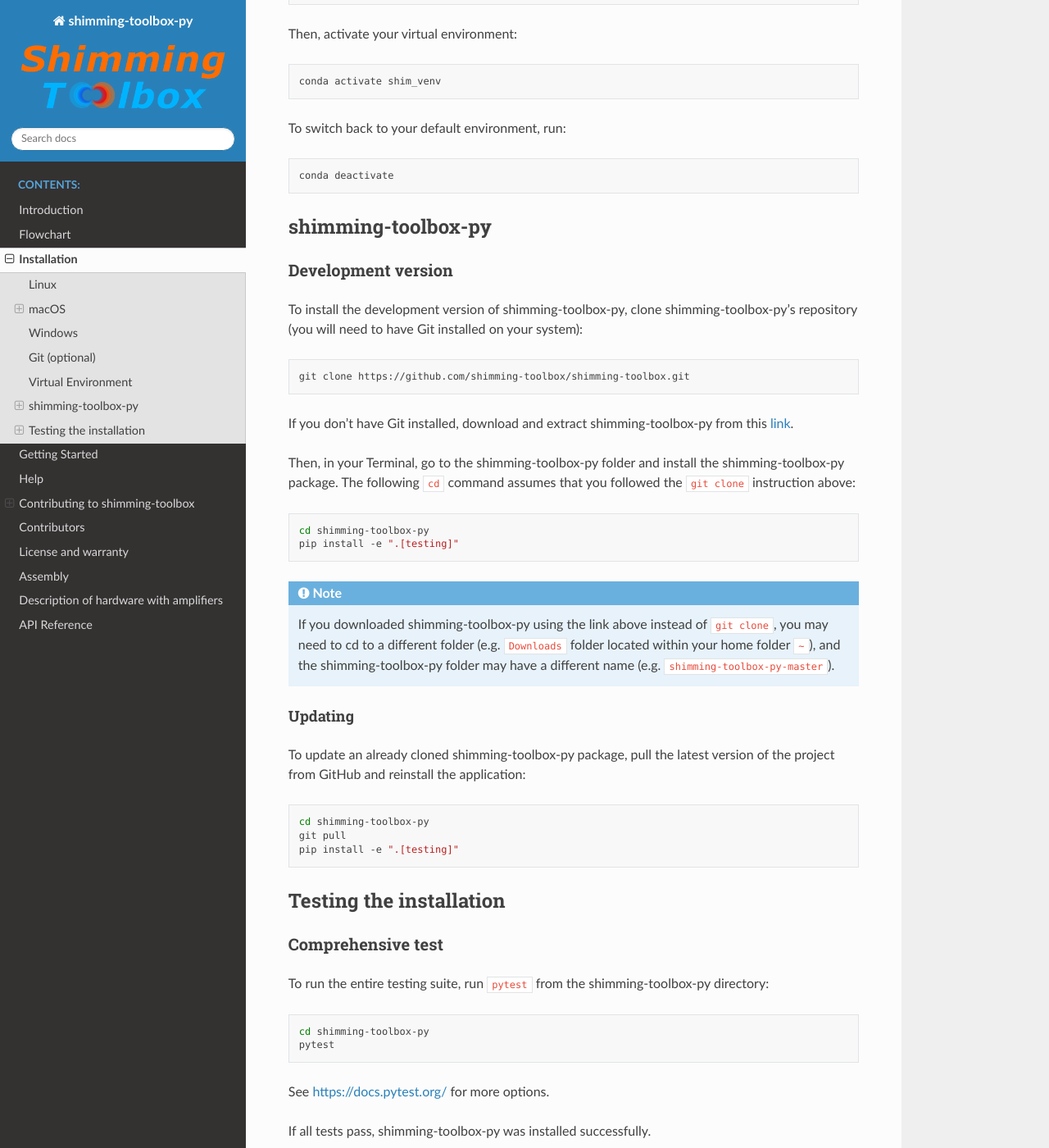
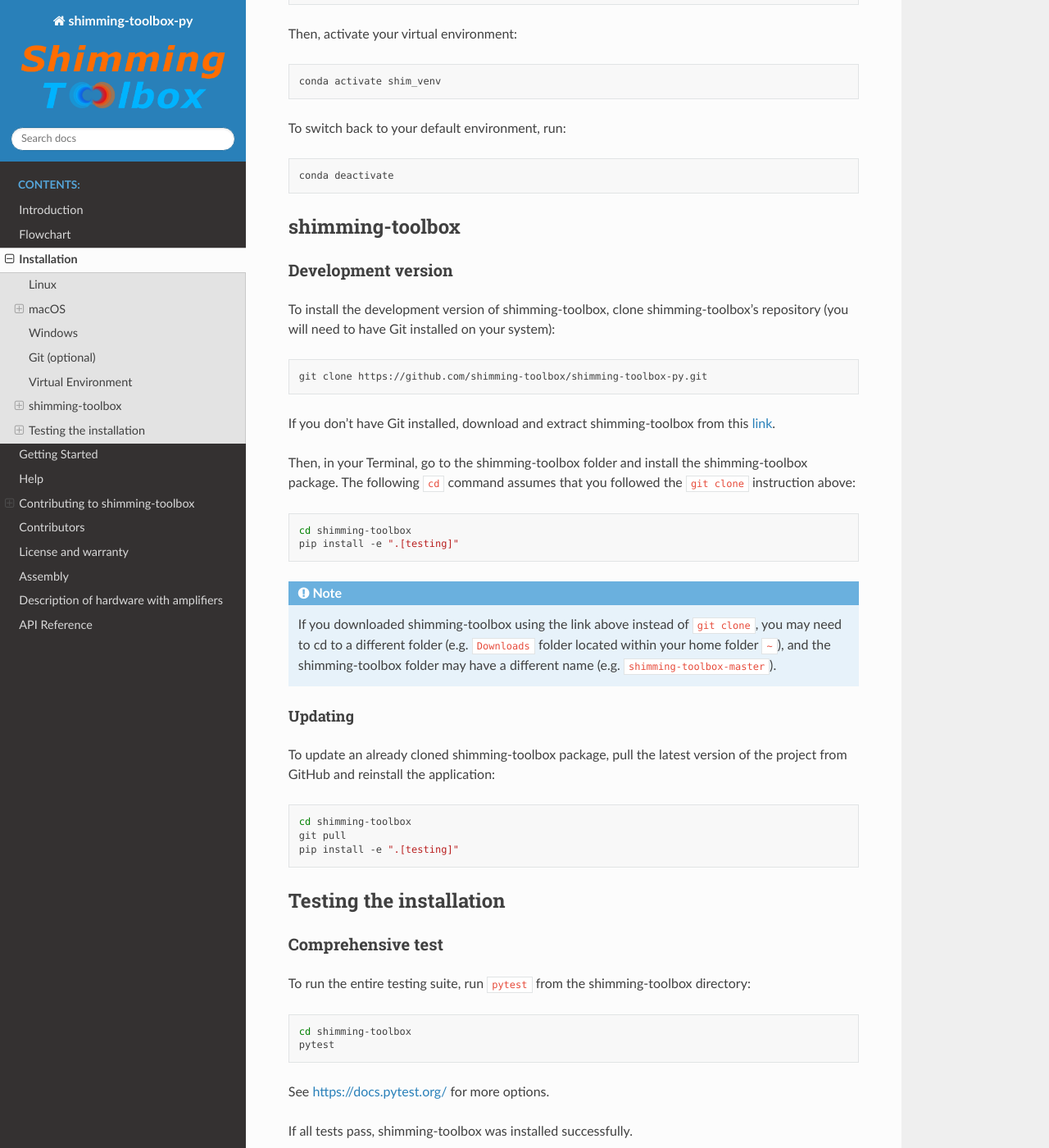
Before and after one commit to shimming-toolbox/shimming-toolbox, a Sphinx documentation site: the page built from docs/source/2_getting_started/1_installation.rst, in a window 1280 px wide and 1400 px high, scrolled down 2317 px. Shown: the whole window at 82% size. Built offline with Sphinx 7.4.7 and the Read the Docs theme 2.0.0, drawn with Linux system fonts in a browser that asks for light colours; some of the changed text lies outside the part shown.

```diff
--- a/docs/source/2_getting_started/1_installation.rst
+++ b/docs/source/2_getting_started/1_installation.rst
@@ -1,13 +1,13 @@
 Installation
 ============
 
-We recommend that shimming-toolbox-py be used with
+We recommend that shimming-toolbox be used with
 `Miniconda <https://conda.io/docs/glossary.html#miniconda-glossary>`__,
 a lightweight version of the `Anaconda
 distribution <https://www.anaconda.com/distribution/>`__. Miniconda is
 typically used to create virtual Python environments, which provides a
 separation of installation dependencies between different Python
-projects. Although it is possible to install shimming-toolbox-py without
+projects. Although it is possible to install shimming-toolbox without
 Miniconda or virtual environments, we only provide instructions for this
 recommended installation setup.
 
@@ -74,10 +74,10 @@ Windows
 -------
 
 .. NOTE ::
-   The shimming-toolbox-py installation instruction using the
+   The shimming-toolbox installation instruction using the
    Miniconda have only been tested for Windows 10. Older versions of
    Windows may not be compatible with the tools required to run
-   shimming-toolbox-py.
+   shimming-toolbox.
 
 To install Miniconda, go to the `Miniconda installation
 website <https://conda.io/miniconda.html>`__ and click on the Python 3.x
@@ -89,13 +89,13 @@ installation options, we recommend you use the default settings.
 Git (optional)
 --------------
 
-Git is a software version control system. Because shimming-toolbox-py is
+Git is a software version control system. Because shimming-toolbox is
 hosted on GitHub, a service that hosts Git repositories, having Git
 installed on your system allows you to download the most up-to-date
-development version of shimming-toolbox-py from a terminal, and also
+development version of shimming-toolbox from a terminal, and also
 allows you to contribute to the project if you wish to do so.
 
-Although an optional step (shimming-toolbox-py can also be downloaded
+Although an optional step (shimming-toolbox can also be downloaded
 other ways, see below), if you want to install Git, please follow
 instructions for your operating system on the `Git
 website <https://git-scm.com/downloads>`__.
@@ -132,49 +132,49 @@ To switch back to your default environment, run:
 
    conda deactivate
 
-shimming-toolbox-py
--------------------
+shimming-toolbox
+----------------
 
 Development version
 ~~~~~~~~~~~~~~~~~~~
 
-To install the development version of shimming-toolbox-py, clone
-shimming-toolbox-py's repository (you will need to have Git installed on
+To install the development version of shimming-toolbox, clone
+shimming-toolbox's repository (you will need to have Git installed on
 your system):
 
 .. code:: bash
 
-   git clone https://github.com/shimming-toolbox/shimming-toolbox.git
+   git clone https://github.com/shimming-toolbox/shimming-toolbox-py.git
 
 If you don’t have Git installed, download and extract
-shimming-toolbox-py from this
-`link <https://github.com/shimming-toolbox/shimming-toolbox/archive/master.zip>`__.
+shimming-toolbox from this
+`link <https://github.com/shimming-toolbox/shimming-toolbox-py/archive/master.zip>`__.
 
-Then, in your Terminal, go to the shimming-toolbox-py folder and install
-the shimming-toolbox-py package. The following ``cd`` command assumes
+Then, in your Terminal, go to the shimming-toolbox folder and install
+the shimming-toolbox package. The following ``cd`` command assumes
 that you followed the ``git clone`` instruction above:
 
 .. code:: bash
 
-   cd shimming-toolbox-py
+   cd shimming-toolbox
    pip install -e ".[testing]"
 
 .. NOTE ::
-   If you downloaded shimming-toolbox-py using the link above
+   If you downloaded shimming-toolbox using the link above
    instead of ``git clone``, you may need to cd to a different folder
    (e.g. ``Downloads`` folder located within your home folder ``~``), and
-   the shimming-toolbox-py folder may have a different name
-   (e.g. ``shimming-toolbox-py-master``).
+   the shimming-toolbox folder may have a different name
+   (e.g. ``shimming-toolbox-master``).
 
 Updating
 ^^^^^^^^
 
-To update an already cloned shimming-toolbox-py package, pull the latest
+To update an already cloned shimming-toolbox package, pull the latest
 version of the project from GitHub and reinstall the application:
 
 .. code:: bash
 
-   cd shimming-toolbox-py
+   cd shimming-toolbox
    git pull
    pip install -e ".[testing]"
 
@@ -185,13 +185,13 @@ Comprehensive test
 ~~~~~~~~~~~~~~~~~~
 
 To run the entire testing suite, run ``pytest`` from the
-shimming-toolbox-py directory:
+shimming-toolbox directory:
 
 .. code:: bash
 
-   cd shimming-toolbox-py
+   cd shimming-toolbox
    pytest
 
 See https://docs.pytest.org/ for more options.
 
-If all tests pass, shimming-toolbox-py was installed successfully.
+If all tests pass, shimming-toolbox was installed successfully.
--- a/docs/source/2_getting_started/3_help.rst
+++ b/docs/source/2_getting_started/3_help.rst
@@ -3,4 +3,4 @@ Help
 
 If you need help using the ``shimming-toolbox``, please contact the
 developer team via a `Github
-issue <https://github.com/shimming-toolbox-py/shimming-toolbox-py/issues>`__.
+issue <https://github.com/shimming-toolbox/shimming-toolbox-py/issues>`__.
--- a/docs/source/6_api_reference/api.rst
+++ b/docs/source/6_api_reference/api.rst
@@ -2,7 +2,7 @@
 API Reference
 =============
 
-The following section outlines the API of shimming-toolbox-py.
+The following section outlines the API of shimming-toolbox.
 
 .. automodule:: shimmingtoolbox.download
    :members:
--- a/docs/source/index.rst
+++ b/docs/source/index.rst
@@ -1,5 +1,5 @@
-Welcome to shimming-toolbox-py!
-===============================
+Welcome to shimming-toolbox!
+============================
 
 .. figure:: ./_static/shimming_toolbox_logo.png
    :alt: logo
@@ -7,7 +7,7 @@ Welcome to shimming-toolbox-py!
 .. NOTE ::
     This website is a work in progress.
 
-The ``shimming-toolbox-py`` is an open-source Python software package enabling
+``shimming-toolbox`` is an open-source Python software package enabling
 a variety of MRI shimming (magnetic field homogenization) techniques
 such as
 `static <https://onlinelibrary.wiley.com/doi/full/10.1002/mrm.25587>`__
```
